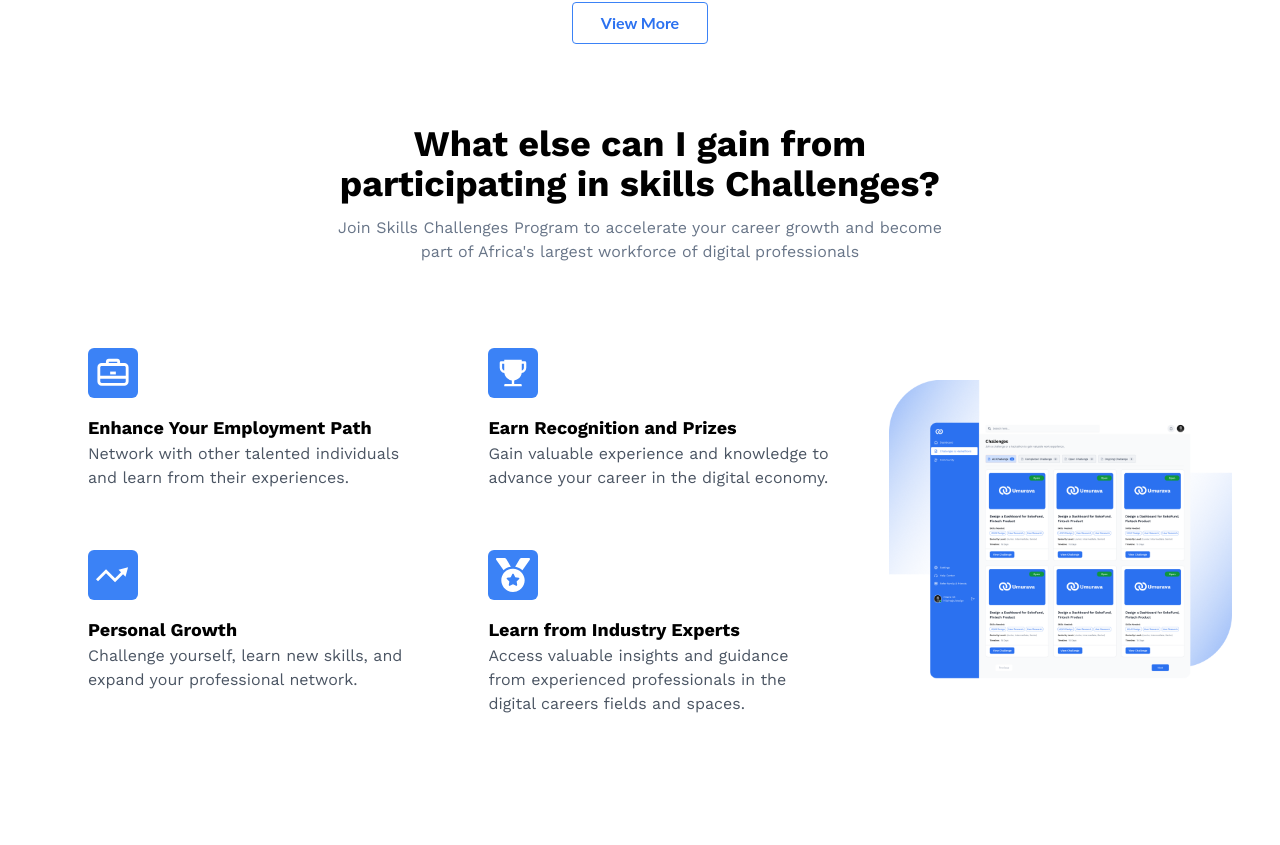
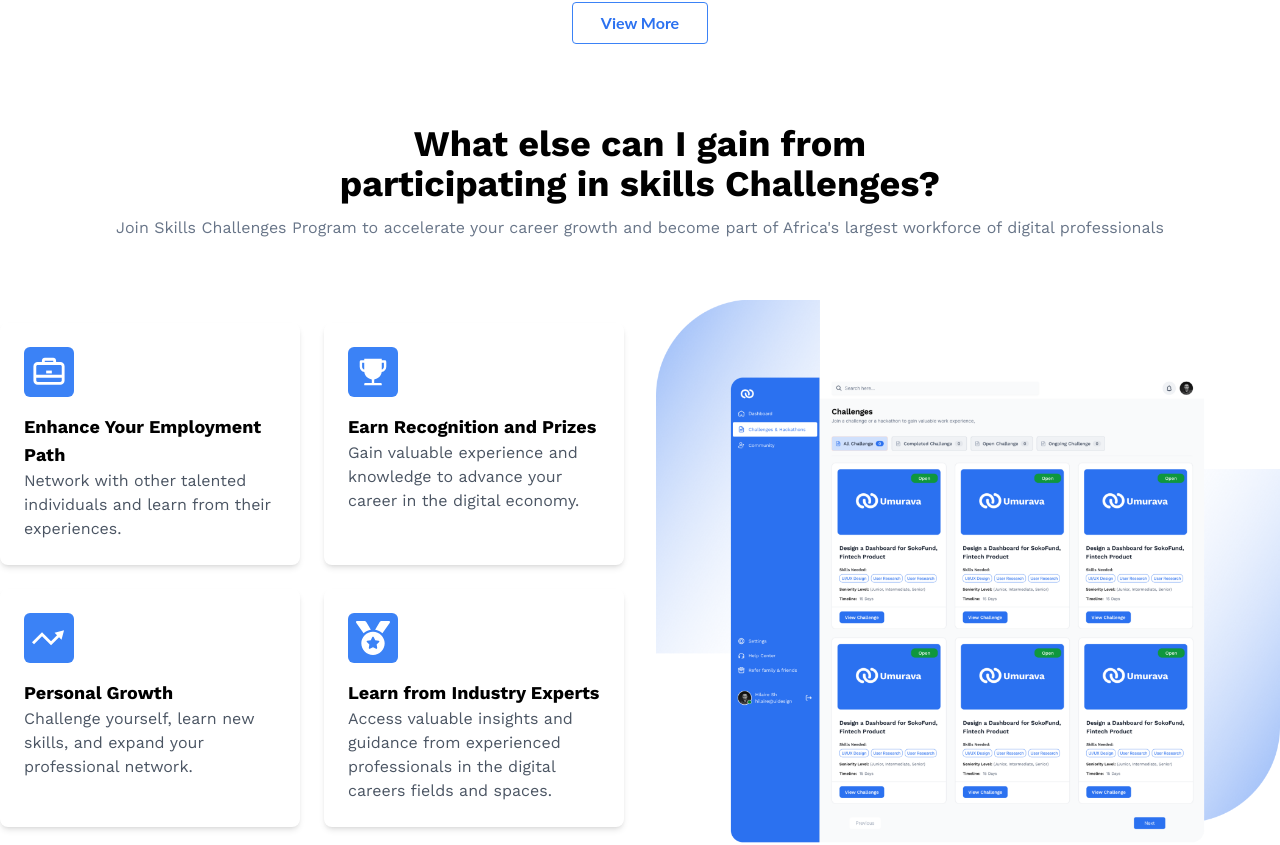
Before and after one commit to AbayoHJovin/Umurava, a Next.js app: page /landing in a window 1280 px wide. Shown: the part 3220-4065 px from the top of the page. Built offline with nearby package versions, Linux system fonts and the light colour scheme.

Commit message:
smallings

```diff
--- a/src/app/landing/SkillsChallengeBenefits.tsx
+++ b/src/app/landing/SkillsChallengeBenefits.tsx
@@ -1,3 +1,114 @@
+// import Image from "next/image";
+// import { AiFillTrophy } from "react-icons/ai";
+// import { CgBriefcase, CgTrending, CgTrophy, CgUser } from "react-icons/cg";
+// import { FiTrendingUp } from "react-icons/fi";
+// import { FaMedal } from "react-icons/fa";
+// import workSans from "@/fonts/fonts";
+
+// export default function SKillsChallengeBenefits() {
+//   const cardData = [
+//     {
+//       id: 1,
+//       name: "Enhance Your Employment Path",
+//       description:
+//         "Network with other talented individuals and learn from their experiences.",
+//       logo: (
+//         <CgBriefcase
+//           size={50}
+//           className="bg-blue-500 text-white p-2 rounded-md text-3xl"
+//         />
+//       ),
+//     },
+//     {
+//       id: 2,
+//       name: "Earn Recognition and Prizes",
+//       description:
+//         "Gain valuable experience and knowledge to advance your career in the digital economy.",
+//       logo: (
+//         <AiFillTrophy
+//           size={50}
+//           className="bg-blue-500 text-white text-3xl p-2 rounded-md"
+//         />
+//       ),
+//     },
+//     {
+//       id: 3,
+//       name: "Personal Growth",
+//       description:
+//         "Challenge yourself, learn new skills, and expand your professional network.",
+//       logo: (
+//         <CgTrending
+//           size={50}
+//           className="bg-blue-500 text-white text-xl p-2 rounded-md"
+//         />
+//       ),
+//     },
+//     {
+//       id: 4,
+//       name: "Learn from Industry Experts",
+//       description:
+//         "Access valuable insights and guidance from experienced professionals in the digital careers fields and spaces.",
+//       logo: (
+//         <FaMedal
+//           size={50}
+//           className="bg-blue-500 text-white p-2 text-3xl rounded-md"
+//         />
+//       ),
+//     },
+//   ];
+
+//   return (
+//     <div className={`${workSans.className} py-10`}>
+//       <div className="flex flex-col items-center justify-center">
+//         <h1
+//           className={`text-black text-2xl md:text-4xl font-bold text-start sssm:text-center`}
+//         >
+//           What else can I gain from{" "}
+//           <span className="inline md:block">
+//             participating in skills Challenges?
+//           </span>
+//         </h1>{" "}
+//         <h1 className="text-start sssm:text-center text-[#687588] my-3">
+//           Join Skills Challenges Program to accelerate your career growth and
+//           become
+//           <span className="sssm:block">
+//             part of Africa's largest workforce of digital professionals
+//           </span>
+//         </h1>
+//       </div>
+//       <div className="flex items-center justify-center  px-6 lg:px-12 py-12">
+//         <div className="container mx-auto flex flex-col lg:flex-row items-center justify-center gap-5">
+//           <div className="grid grid-cols-1 sm:grid-cols-2 gap-3 px-4">
+//             {cardData.map((card) => (
+//               <div
+//                 key={card.id}
+//                 className="flex flex-col items-start gap-4 p-6 rounded-lg"
+//               >
+//                 {card.logo}
+//                 <div>
+//                   <h3 className="text-lg font-bold">{card.name}</h3>
+//                   <p className="text-gray-600">{card.description}</p>
+//                 </div>
+//               </div>
+//             ))}
+//           </div>
+
+//           <div className="hidden lg:flex max-w-[800px]">
+//             <Image
+//               src={"/banner_image.png"}
+//               alt="challenges image"
+//               width={800}
+//               height={300}
+//               objectFit="cover"
+//             />
+//           </div>
+//         </div>
+//       </div>
+//     </div>
+//   );
+// }
+
+
 import Image from "next/image";
 import { AiFillTrophy } from "react-icons/ai";
 import { CgBriefcase, CgTrending, CgTrophy, CgUser } from "react-icons/cg";
@@ -59,30 +170,29 @@ export default function SKillsChallengeBenefits() {
 
   return (
     <div className={`${workSans.className} py-10`}>
-      <div className="flex flex-col items-center justify-center">
-        <h1
-          className={`text-black text-2xl md:text-4xl font-bold text-start sssm:text-center`}
-        >
+      {/* Heading Section */}
+      <div className="flex flex-col items-center justify-center text-center mx-4 md:mx-6 lg:mx-auto max-w-7xl">
+        <h1 className="text-black text-2xl md:text-4xl font-bold">
           What else can I gain from{" "}
           <span className="inline md:block">
             participating in skills Challenges?
           </span>
-        </h1>{" "}
-        <h1 className="text-start sssm:text-center text-[#687588] my-3">
+        </h1>
+        <p className="text-[#687588] my-3">
           Join Skills Challenges Program to accelerate your career growth and
-          become
-          <span className="sssm:block">
-            part of Africa's largest workforce of digital professionals
-          </span>
-        </h1>
+          become part of Africa's largest workforce of digital professionals
+        </p>
       </div>
-      <div className="flex items-center justify-center  px-6 lg:px-12 py-12">
-        <div className="w-full max-w-7xl flex flex-col lg:flex-row items-center justify-center gap-5">
-          <div className="grid grid-cols-1 sm:grid-cols-2 gap-3 px-4">
+
+      {/* Cards and Image Section */}
+      <div className="mx-4 md:mx-6 lg:mx-auto max-w-7xl py-12">
+        <div className="flex flex-col lg:flex-row items-center justify-center gap-8">
+          {/* Cards Grid */}
+          <div className="grid grid-cols-1 sm:grid-cols-2 gap-6 w-full lg:w-1/2">
             {cardData.map((card) => (
               <div
                 key={card.id}
-                className="flex flex-col items-start gap-4 p-6 rounded-lg"
+                className="flex flex-col items-start gap-4 p-6 rounded-lg shadow-md hover:shadow-lg transition-shadow"
               >
                 {card.logo}
                 <div>
@@ -93,13 +203,15 @@ export default function SKillsChallengeBenefits() {
             ))}
           </div>
 
-          <div className="hidden lg:flex max-w-[800px]">
+          {/* Image (Hidden on smaller screens) */}
+          <div className="hidden lg:flex w-full lg:w-1/2 max-w-[800px]">
             <Image
               src={"/banner_image.png"}
               alt="challenges image"
               width={800}
               height={300}
               objectFit="cover"
+              className="rounded-lg"
             />
           </div>
         </div>
```
